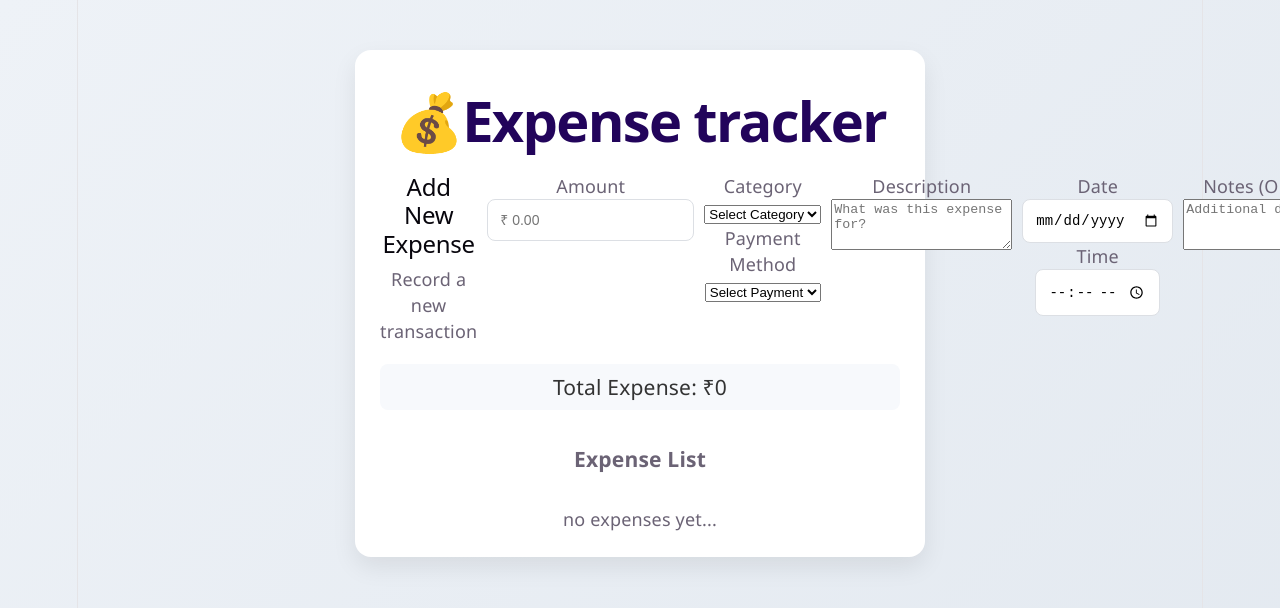
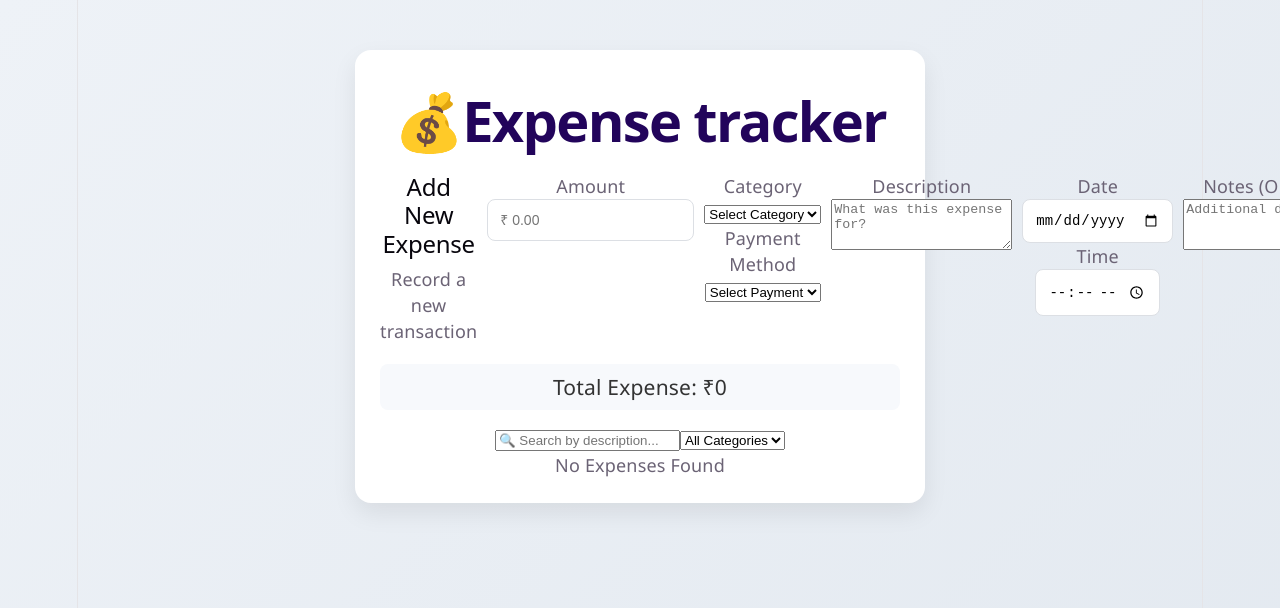
Before and after one commit to arshiya-hamdani/Expense-tracker-App, a React (Vite) app: page / in a window 1280 px wide. Shown: the top 608 px of the page. Built offline with nearby package versions, Linux system fonts and the light colour scheme.

Commit message:
Update Expenselist.jsx

```diff
--- a/src/components/Expenselist.jsx
+++ b/src/components/Expenselist.jsx
@@ -1,16 +1,54 @@
-import React from "react";
+import React, { useState } from "react";
 import Expenseitem from "./Expenseitem";
+
 function Expenselist({ expenses, onDelete }) {
+  const [search, setSearch] = useState("");
+  const [category, setCategory] = useState("");
+
+  const filteredExpenses = expenses.filter((item) => {
+    const matchesSearch =
+      item.description
+        .toLowerCase()
+        .includes(search.toLowerCase());
+
+    const matchesCategory =
+      category === "" || item.category === category;
+
+    return matchesSearch && matchesCategory;
+  });
+
   return (
-    <div className="expense-list">
-      <h3>Expense List</h3>
+    <div>
+      <div className="search-bar">
+        <input type="text" placeholder="🔍 Search by description..." value={search}
+          onChange={(e) => setSearch(e.target.value)} />
 
-      {expenses.length === 0 && <p>no expenses yet...</p>}
-      {expenses.map((item) => (
-        <Expenseitem key={item.id} item={item} onDelete={onDelete}></Expenseitem>
-      ))}
+        <select value={category} onChange={(e) => setCategory(e.target.value)}>
+          <option value="">All Categories</option>
+          <option value="Food">Food</option>
+          <option value="Shopping">Shopping</option>
+          <option value="Transport">Transport</option>
+          <option value="Bills">Bills</option>
+          <option value="Health">Health</option>
+          <option value="Entertainment">Entertainment</option>
+          <option value="Education">Education</option>
+        </select>
 
+      </div>
+
+      <div className="expense-list">
+
+        {filteredExpenses.length === 0 ? (
+          <div className="empty">
+            No Expenses Found
+          </div>
+        ) : (
+          filteredExpenses.map((item) => (
+            <Expenseitem key={item.id} item={item} onDelete={onDelete} />
+          ))
+        )}
+      </div>
     </div>
-  )
+  );
 }
-export default Expenselist
+export default Expenselist;
```
